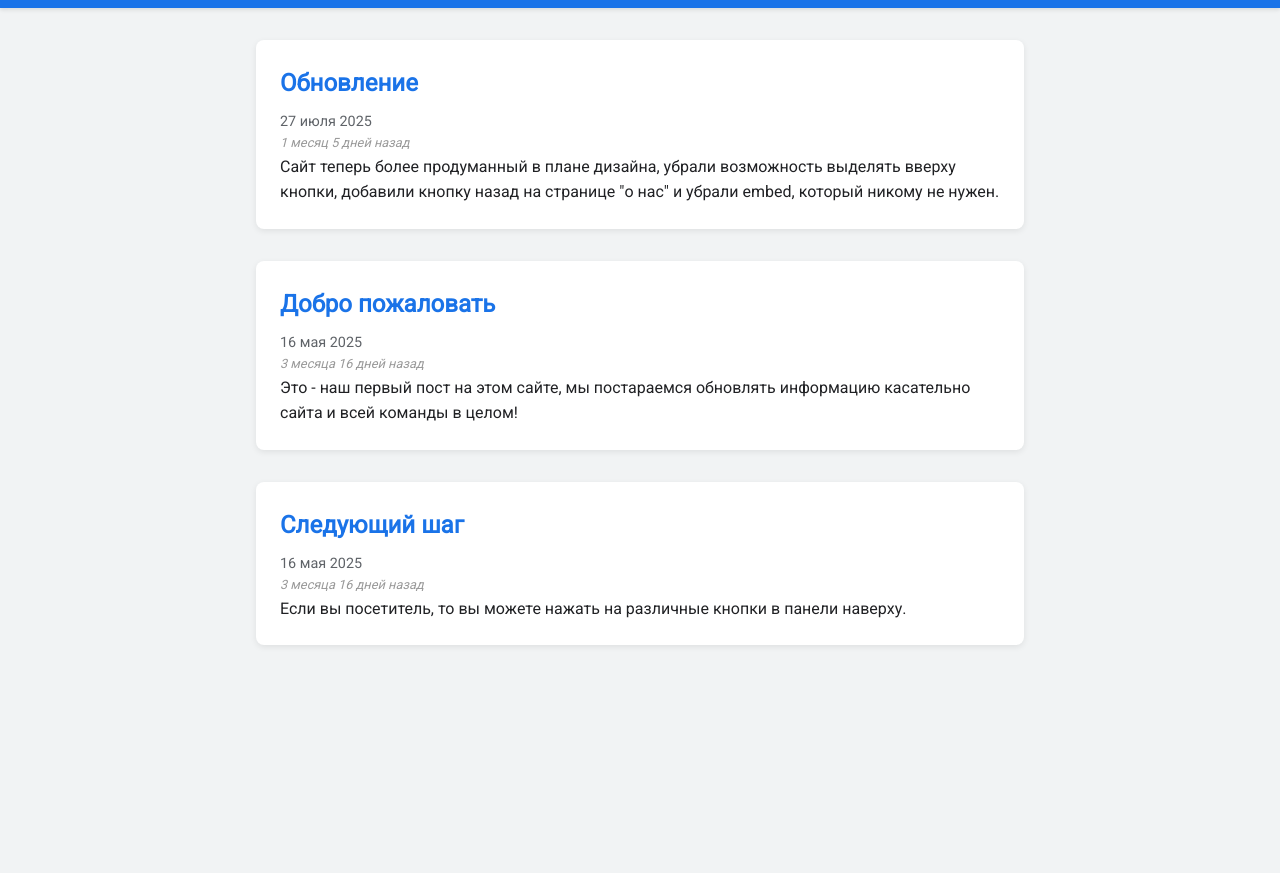
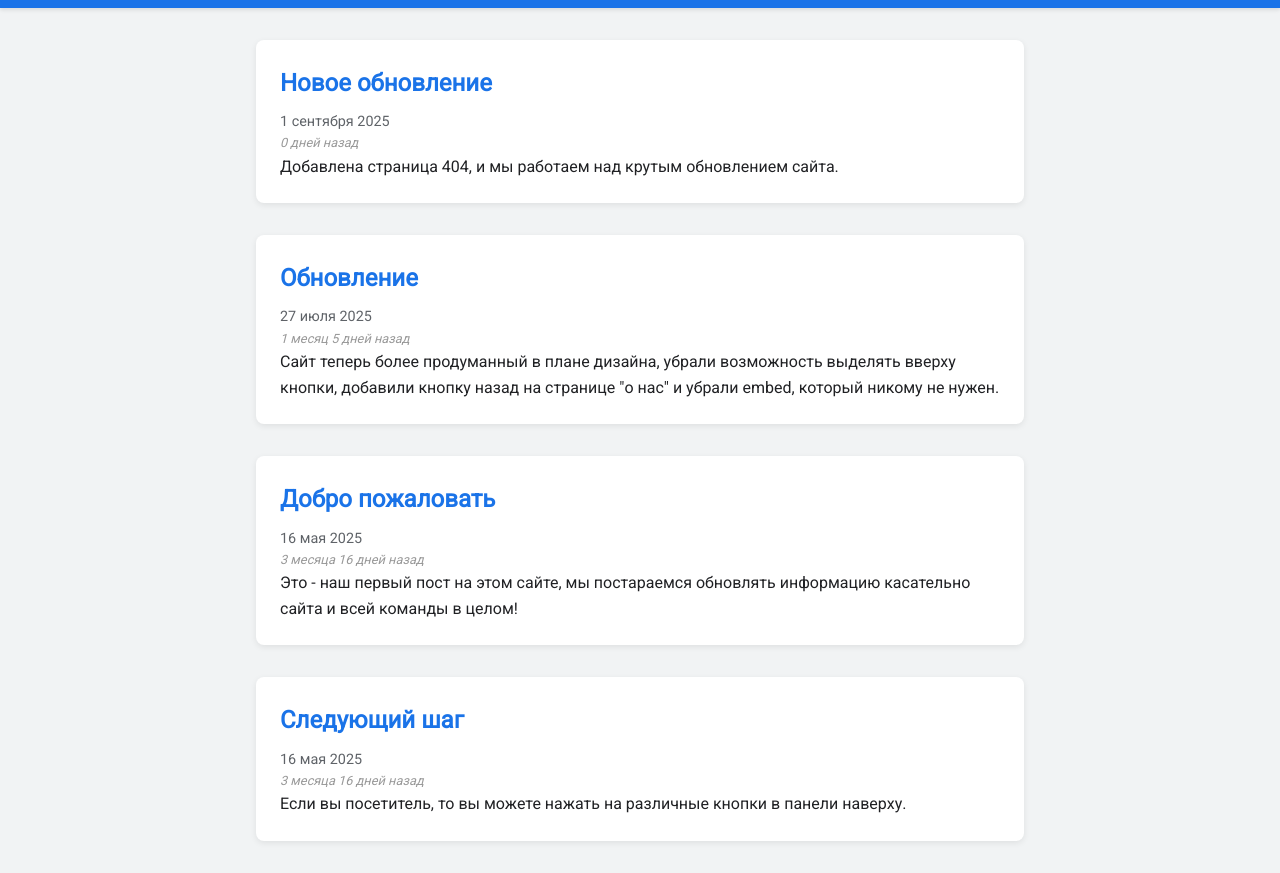
Before and after one commit to DomerTV/domertv.github.io, a plain HTML site: page index.html in a window 1280 px wide. Shown: the part 76-949 px from the top of the page. Before the commit the page ends 800 px from the top, so only its background shows below. Drawn offline with Linux system fonts and the light colour scheme.

Commit message:
Update index.html

```diff
--- a/index.html
+++ b/index.html
@@ -19,6 +19,13 @@
   </header>
 
   <main>
+	  <article class="post">
+      <h2>Новое обновление</h2>
+      <div class="date">1 сентября 2025</div>
+	  <div class="days-passed"></div>
+      <p>Добавлена страница 404, и мы работаем над крутым обновлением сайта.</p>
+    </article>
+
 	<article class="post">
       <h2>Обновление</h2>
       <div class="date">27 июля 2025</div>
```
